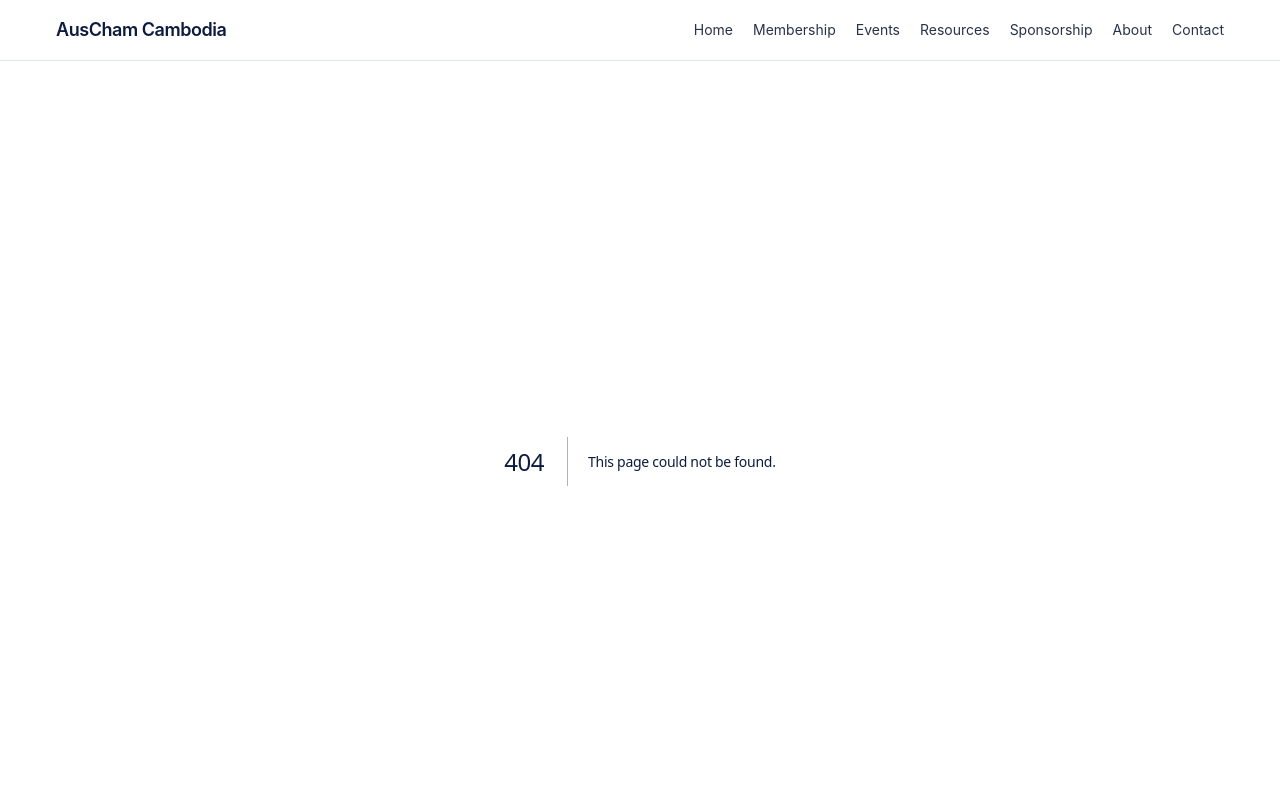
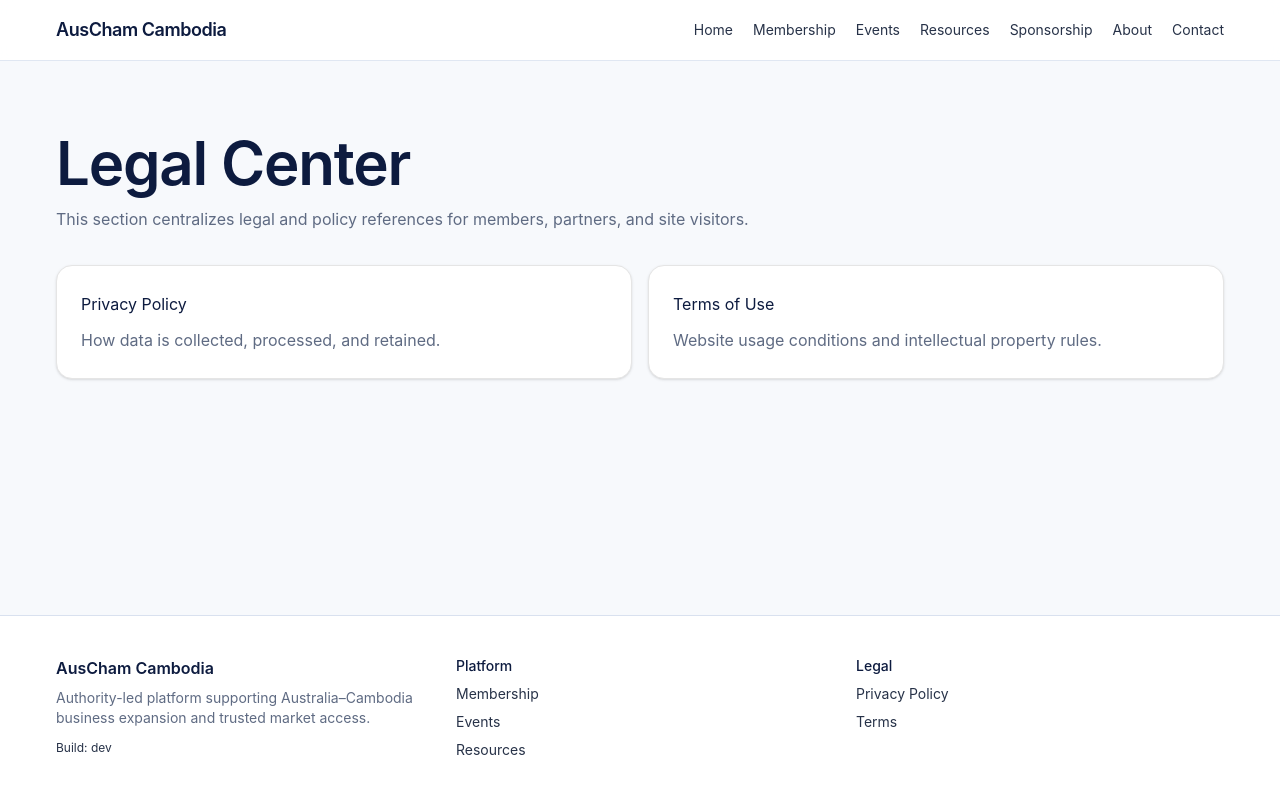
Before and after one commit to QualityCobaltDev/AusChamCambodia, a Next.js app: page /legal in a window 1280 px wide. Before the commit this address had no page. Shown: the top 800 px of the page. Built offline with nearby package versions, Linux system fonts and the light colour scheme.

Commit message:
Add canonical legal center and execution log

```diff
--- /dev/null
+++ b/app/legal/legal-content.tsx
@@ -0,0 +1,30 @@
+import { Breadcrumbs } from '@/components/layout/breadcrumbs';
+import { Card, Container, Heading, Section, Text } from '@/components/ui/primitives';
+
+type LegalContentProps = {
+  title: string;
+  intro: string;
+  breadcrumbLabel: string;
+  sections: Array<{ heading: string; body: string }>;
+};
+
+export function LegalContent({ title, intro, breadcrumbLabel, sections }: LegalContentProps) {
+  return (
+    <Section>
+      <Container>
+        <Breadcrumbs items={[{ label: 'Home', href: '/' }, { label: 'Legal', href: '/legal' }, { label: breadcrumbLabel }]} />
+        <Heading level="h1">{title}</Heading>
+        <Text className="mt-3" tone="muted">{intro}</Text>
+
+        <Card className="mt-8 space-y-3">
+          {sections.map((section) => (
+            <div key={section.heading}>
+              <Text tone="strong">{section.heading}</Text>
+              <Text>{section.body}</Text>
+            </div>
+          ))}
+        </Card>
+      </Container>
+    </Section>
+  );
+}
--- /dev/null
+++ b/app/legal/page.tsx
@@ -0,0 +1,37 @@
+import Link from 'next/link';
+
+import { Container, Heading, Section, Text } from '@/components/ui/primitives';
+import { buildMetadata } from '@/lib/seo';
+
+export const metadata = buildMetadata({
+  title: 'Legal',
+  description: 'Legal documents and platform policies for missioncontrol.quest.',
+  path: '/legal',
+});
+
+const legalLinks = [
+  { href: '/legal/privacy-policy', label: 'Privacy Policy', description: 'How data is collected, processed, and retained.' },
+  { href: '/legal/terms-of-use', label: 'Terms of Use', description: 'Website usage conditions and intellectual property rules.' },
+];
+
+export default function LegalIndexPage() {
+  return (
+    <Section>
+      <Container>
+        <Heading level="h1">Legal Center</Heading>
+        <Text className="mt-3" tone="muted">
+          This section centralizes legal and policy references for members, partners, and site visitors.
+        </Text>
+
+        <div className="mt-8 grid gap-4 md:grid-cols-2">
+          {legalLinks.map((item) => (
+            <Link key={item.href} href={item.href} className="rounded-2xl border border-neutral-200 bg-white p-6 shadow-sm transition hover:-translate-y-0.5 hover:shadow-md">
+              <Text tone="strong">{item.label}</Text>
+              <Text className="mt-2" tone="muted">{item.description}</Text>
+            </Link>
+          ))}
+        </div>
+      </Container>
+    </Section>
+  );
+}
--- /dev/null
+++ b/app/legal/privacy-policy/page.tsx
@@ -0,0 +1,33 @@
+import { buildMetadata } from '@/lib/seo';
+
+import { LegalContent } from '../legal-content';
+
+export const metadata = buildMetadata({
+  title: 'Privacy Policy',
+  description: 'How AusCham Cambodia handles personal data, communication preferences, and consent.',
+  path: '/legal/privacy-policy',
+});
+
+export default function LegalPrivacyPolicyPage() {
+  return (
+    <LegalContent
+      title="Privacy Policy"
+      breadcrumbLabel="Privacy Policy"
+      intro="This policy template outlines how data is collected, stored, and used. Final legal copy should be reviewed by counsel before publication."
+      sections={[
+        {
+          heading: 'Data collection',
+          body: 'We collect contact and inquiry information submitted through forms for member and partner communications.',
+        },
+        {
+          heading: 'Use of data',
+          body: 'Data is used to respond to enquiries, administer programs, and send relevant chamber updates where consent is provided.',
+        },
+        {
+          heading: 'Retention',
+          body: 'Retention periods and deletion workflows should align with final legal and operational policies.',
+        },
+      ]}
+    />
+  );
+}
--- /dev/null
+++ b/app/legal/terms-of-use/page.tsx
@@ -0,0 +1,33 @@
+import { buildMetadata } from '@/lib/seo';
+
+import { LegalContent } from '../legal-content';
+
+export const metadata = buildMetadata({
+  title: 'Terms of Use',
+  description: 'Website usage terms and service conditions for AusCham Cambodia digital platforms.',
+  path: '/legal/terms-of-use',
+});
+
+export default function LegalTermsOfUsePage() {
+  return (
+    <LegalContent
+      title="Terms of use"
+      breadcrumbLabel="Terms of Use"
+      intro="This template provides structure for legal terms. Replace with approved legal language prior to production publication."
+      sections={[
+        {
+          heading: 'Acceptable use',
+          body: 'Users agree to lawful, respectful use of the platform and its published resources.',
+        },
+        {
+          heading: 'Intellectual property',
+          body: 'Chamber publications and marks remain protected and may not be reused without permission.',
+        },
+        {
+          heading: 'Limitation',
+          body: 'Editorial content is provided for informational purposes and should be reviewed with professional advice where needed.',
+        },
+      ]}
+    />
+  );
+}
--- a/app/privacy-policy/page.tsx
+++ b/app/privacy-policy/page.tsx
@@ -1,16 +1,5 @@
-import { Breadcrumbs } from '@/components/layout/breadcrumbs';
-import { Card, Container, Heading, Section, Text } from '@/components/ui/primitives';
-import { buildMetadata } from '@/lib/seo';
+import { redirect } from 'next/navigation';
 
-export const metadata = buildMetadata({ title: 'Privacy Policy', description: 'How AusCham Cambodia handles personal data, communication preferences, and consent.', path: '/privacy-policy' });
-
-export default function Page() {
-  return (
-    <Section><Container>
-      <Breadcrumbs items={[{ label: 'Home', href: '/' }, { label: 'Privacy Policy' }]} />
-      <Heading level="h1">Privacy Policy</Heading>
-      <Text className="mt-3" tone="muted">This policy template outlines how data is collected, stored, and used. Final legal copy should be reviewed by counsel before publication.</Text>
-      <Card className="mt-8 space-y-3"><Text tone="strong">Data collection</Text><Text>We collect contact and inquiry information submitted through forms for member and partner communications.</Text><Text tone="strong">Use of data</Text><Text>Data is used to respond to enquiries, administer programs, and send relevant chamber updates where consent is provided.</Text><Text tone="strong">Retention</Text><Text>Retention periods and deletion workflows should align with final legal and operational policies.</Text></Card>
-    </Container></Section>
-  );
+export default function PrivacyPolicyLegacyRoute() {
+  redirect('/legal/privacy-policy');
 }
--- a/app/terms/page.tsx
+++ b/app/terms/page.tsx
@@ -1,16 +1,5 @@
-import { Breadcrumbs } from '@/components/layout/breadcrumbs';
-import { Card, Container, Heading, Section, Text } from '@/components/ui/primitives';
-import { buildMetadata } from '@/lib/seo';
+import { redirect } from 'next/navigation';
 
-export const metadata = buildMetadata({ title: 'Terms', description: 'Website usage terms and service conditions for AusCham Cambodia digital platforms.', path: '/terms' });
-
-export default function Page() {
-  return (
-    <Section><Container>
-      <Breadcrumbs items={[{ label: 'Home', href: '/' }, { label: 'Terms' }]} />
-      <Heading level="h1">Terms of use</Heading>
-      <Text className="mt-3" tone="muted">This template provides structure for legal terms. Replace with approved legal language prior to production publication.</Text>
-      <Card className="mt-8 space-y-3"><Text tone="strong">Acceptable use</Text><Text>Users agree to lawful, respectful use of the platform and its published resources.</Text><Text tone="strong">Intellectual property</Text><Text>Chamber publications and marks remain protected and may not be reused without permission.</Text><Text tone="strong">Limitation</Text><Text>Editorial content is provided for informational purposes and should be reviewed with professional advice where needed.</Text></Card>
-    </Container></Section>
-  );
+export default function TermsLegacyRoute() {
+  redirect('/legal/terms-of-use');
 }
--- a/components/layout/footer.tsx
+++ b/components/layout/footer.tsx
@@ -32,10 +32,10 @@
           <p className="font-medium text-brand-navy-900">Legal</p>
           <ul className="mt-2 space-y-2">
             <li>
-              <Link href="/privacy-policy">Privacy Policy</Link>
+              <Link href="/legal/privacy-policy">Privacy Policy</Link>
             </li>
             <li>
-              <Link href="/terms">Terms</Link>
+              <Link href="/legal/terms-of-use">Terms</Link>
             </li>
           </ul>
         </div>
```
Also changed, not shown: 1 other file (tests, documents, lock files or other folders).
